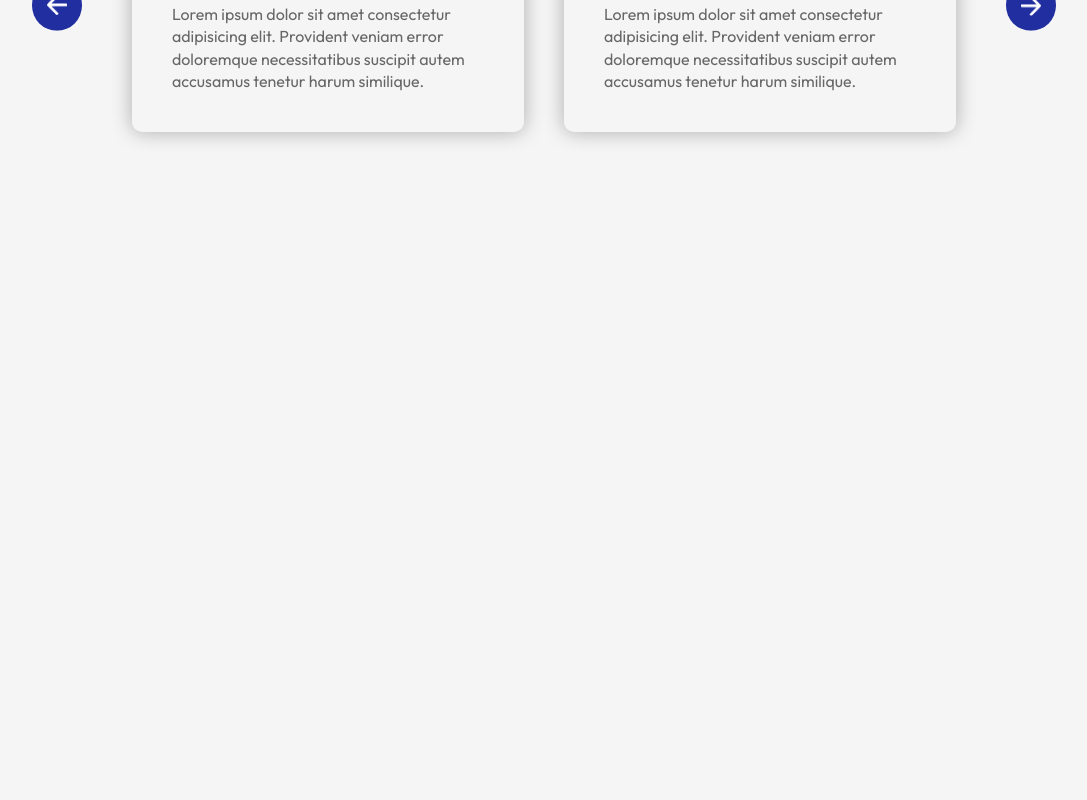
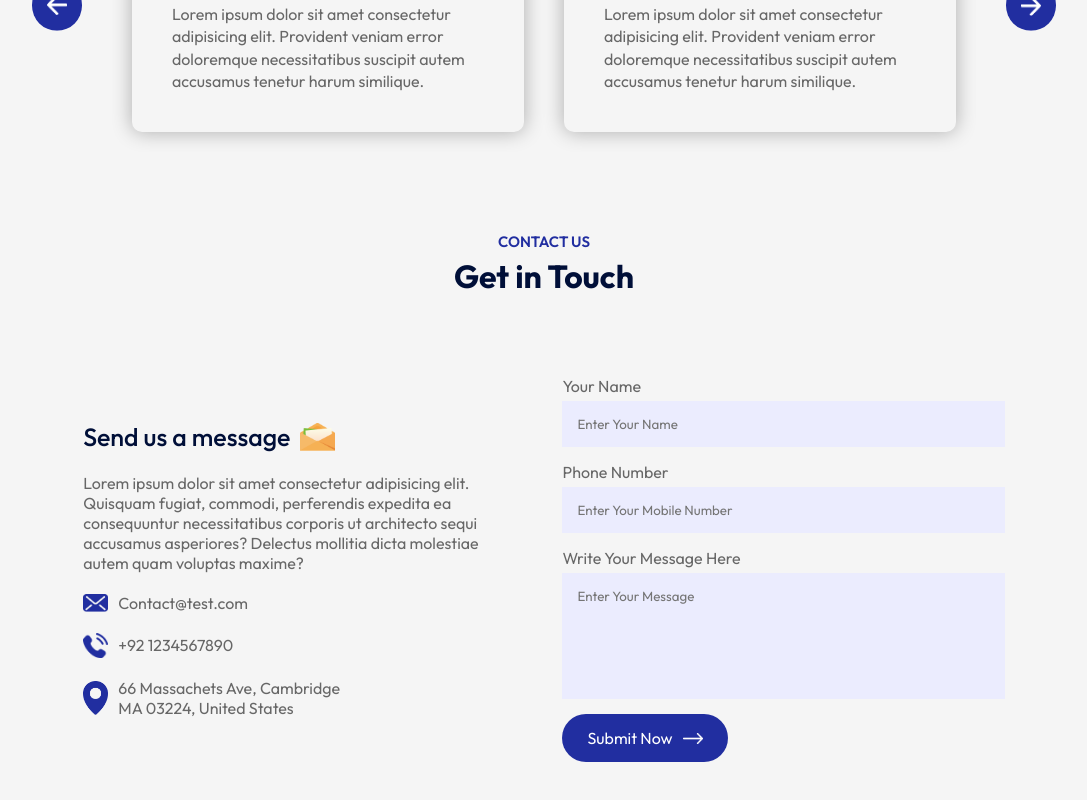
Before and after one commit to Syedrizwan23/Edusity, a React (Vite) app: page / in a window 1280 px wide. Shown: the part 2739-3539 px from the top of the page, without its empty margins (96-1183 px from the left). Before the commit the page ends 2971 px from the top, so only its background shows below. Built offline with nearby package versions, Linux system fonts and the light colour scheme.

Commit message:
contact completed

```diff
--- a/src/App.jsx
+++ b/src/App.jsx
@@ -1,5 +1,6 @@
 import About from "./Components/About/About";
 import Campus from "./Components/Campus/Campus";
+import Contact from "./Components/Contact/Contact";
 import Hero from "./Components/Hero/Hero";
 import Navbar from "./Components/Navbar/Navbar";
 import Programs from "./Components/Programs/Programs";
@@ -20,6 +21,8 @@
         <Campus />
         <Title subTitle="TESTIMONIALS" title="What Student Says" />
         <Testimonials/>
+        <Title subTitle="Contact Us" title="Get in Touch" />
+        <Contact />
       </div>
     </div>
   );
--- /dev/null
+++ b/src/Components/Contact/Contact.css
@@ -0,0 +1,56 @@
+.contact {
+  margin: 80px auto;
+  max-width: 90%;
+  display: flex;
+  align-items: center;
+  justify-content: space-between;
+}
+.contact-col {
+  flex-basis: 48%;
+  color: #676767;
+}
+.contact-col h3 {
+  color: #000f38;
+  font-weight: 500;
+  font-size: 25px;
+  display: flex;
+  align-items: center;
+  margin-bottom: 20px;
+}
+.contact-col h3 img {
+  width: 35px;
+  margin-left: 10px;
+}
+
+.contact-col p {
+  max-width: 450px;
+  list-style: 0.3;
+}
+.contact-col ul li {
+  display: flex;
+  align-items: center;
+  margin: 20px 0;
+}
+.contact-col ul li img{
+    width: 25px;
+    margin-right: 10px;
+}
+.contact form input, .contact form textarea{
+    display: block;
+    width: 100%;
+    background: #EBECFE;
+    padding: 15px;
+    border: 0;
+    outline: 0;
+    margin-bottom: 15px;
+    margin-top: 5px;
+    resize: none;
+
+
+}
+
+.contact-col span{
+    display: block;
+    margin: 20px 0;
+
+}
--- /dev/null
+++ b/src/Components/Contact/Contact.jsx
@@ -0,0 +1,71 @@
+import React from "react";
+import "./Contact.css";
+import msg_icon from '../../assets/msg-icon.png'
+import mail_icon from '../../assets/mail-icon.png'
+import phone_icon from '../../assets/phone-icon.png'
+import location_icon from '../../assets/location-icon.png'
+import white_arrow from '../../assets/white-arrow.png'
+
+
+const Contact = () => {
+
+    const [result, setResult] = React.useState("");
+
+    const onSubmit = async (event) => {
+      event.preventDefault();
+      setResult("Sending....");
+      const formData = new FormData(event.target);
+
+      formData.append("access_key", "adec07b1-661a-4c3b-9868-311b5e0a01b2");
+
+      const response = await fetch("https://api.web3forms.com/submit", {
+        method: "POST",
+        body: formData
+      });
+
+      const data = await response.json();
+
+      if (data.success) {
+        setResult("Form Submitted Successfully");
+        event.target.reset();
+      } else {
+        console.log("Error", data);
+        setResult(data.message);
+      }
+    };
+
+
+  return (
+    <div className="contact">
+      <div className="contact-col">
+        <h3>Send us a message <img src={msg_icon} alt="" /></h3>
+        <p>
+          Lorem ipsum dolor sit amet consectetur adipisicing elit. Quisquam
+          fugiat, commodi, perferendis expedita ea consequuntur necessitatibus
+          corporis ut architecto sequi accusamus asperiores? Delectus mollitia
+          dicta molestiae autem quam voluptas maxime?
+        </p>
+        <ul>
+          <li><img src={mail_icon} alt="" />Contact@test.com</li>
+          <li><img src={phone_icon} alt="" />+92 1234567890</li>
+          <li><img src={location_icon} alt="" />66 Massachets Ave, Cambridge <br /> MA 03224, United States</li>
+        </ul>
+      </div>
+      <div className="contact-col">
+        <form onSubmit={onSubmit}>
+            <label>Your Name</label>
+            <input type="text" name="name" placeholder="Enter Your Name" required />
+            <label >Phone Number</label>
+            <input type="tel" name="phone" placeholder="Enter Your Mobile Number"
+            required/>
+            <label >Write Your Message Here</label>
+            <textarea name="message" rows="6" placeholder="Enter Your Message" required></textarea>
+            <button type="submit" className="btn dark-btn">Submit Now <img src={white_arrow} alt="" /></button>
+        </form>
+        <span>{result}</span>
+      </div>
+    </div>
+  );
+};
+
+export default Contact;
```
